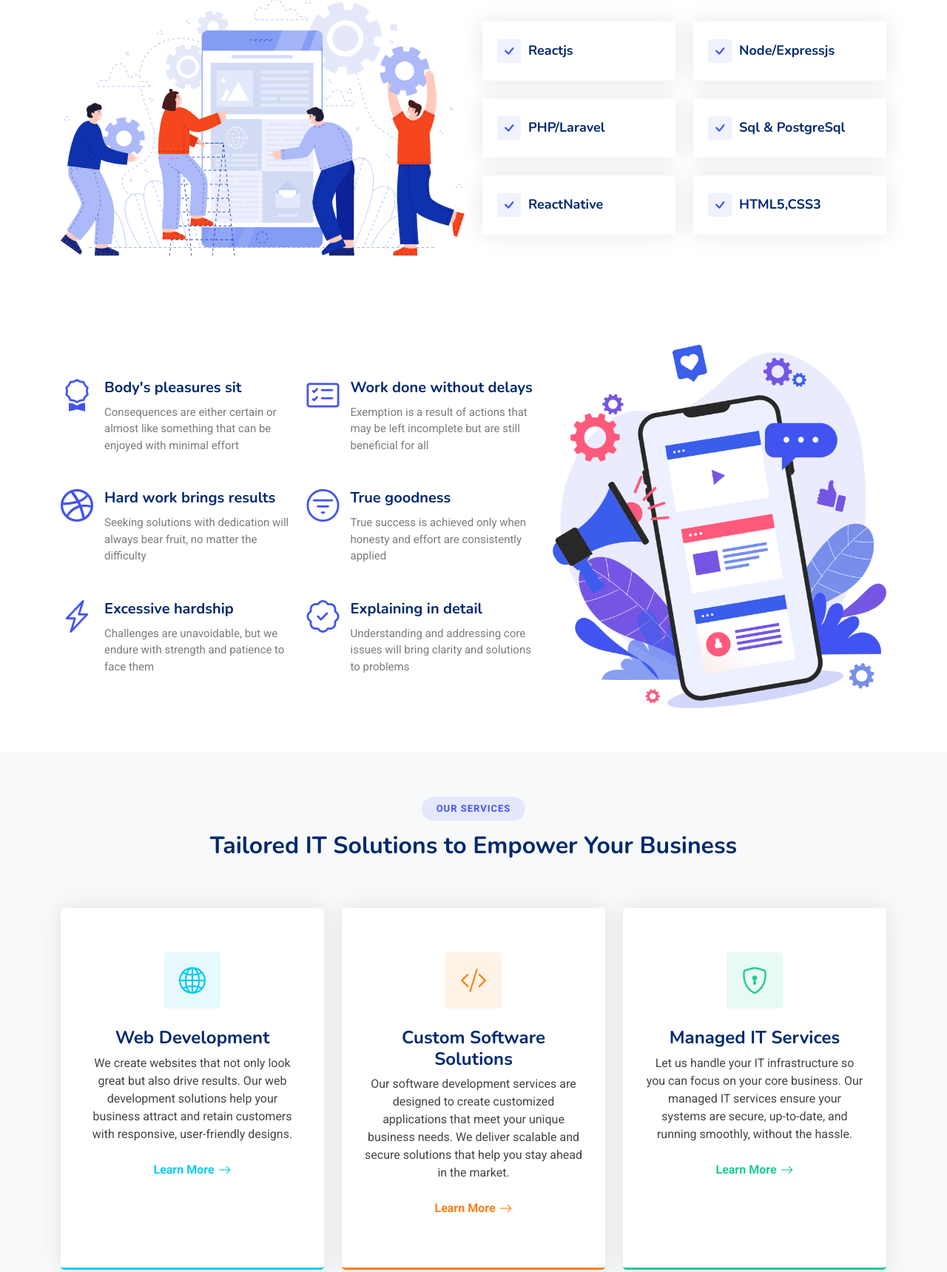
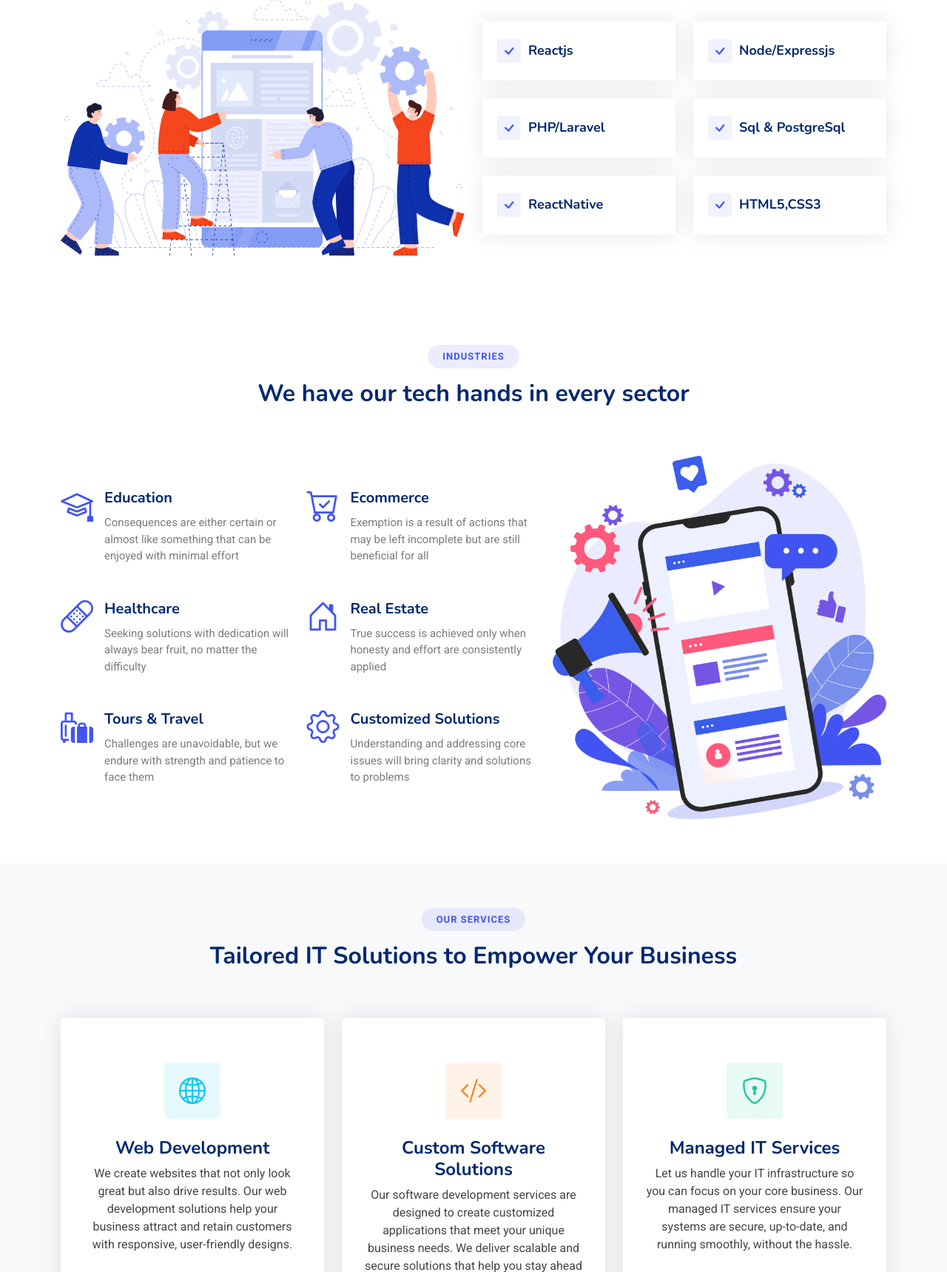
Before and after one commit to Pelusharaz/sharaztechnologies, a PHP site: page / in a window 1280 px wide. Shown: the part 2659-4378 px from the top of the page at 74% size. Run offline with PHP 8.4, Linux system fonts and the light colour scheme.

Commit message:
25th April Updates

```diff
--- a/assets/css/extra.css
+++ b/assets/css/add.css
@@ -18,10 +18,10 @@
       margin-left:10px!important;
       display:flex!important;
     }
+  }
 
 
   /* Footer */
-  }
   .footer-contact i {
     color: var(--accent-color)!important;
     margin-right: 5px!important;
@@ -33,8 +33,3 @@
   .footer-contact a:hover {
     color: var(--accent-color)!important;
   }
-
-
-  .client-logo img{
-    width:120%!important;
-  }
--- a/index.html
+++ b/index.html
@@ -9,7 +9,7 @@
   <meta name="keywords" content="">
 
   <!-- Favicons -->
-  <link href="assets/img/favicon.png" rel="icon">
+  <link href="assets/img/logo/sharaz new logo-circle.png" rel="icon">
   <link href="assets/img/apple-touch-icon.png" rel="apple-touch-icon">
 
   <!-- Fonts -->
@@ -26,7 +26,7 @@
 
   <!-- Main CSS File -->
   <link href="assets/css/main.css" rel="stylesheet">
-  <link href="assets/css/extra.css" rel="stylesheet">
+  <link href="assets/css/add.css" rel="stylesheet">
 
 
 </head>
@@ -303,6 +303,12 @@
 <!-- Alt Features Section -->
 <section id="alt-features" class="alt-features section">
 
+  <!-- Section Title -->
+  <div class="container section-title" data-aos="fade-up">
+    <h2>Industries</h2>
+    <p>We have our tech hands in every sector<br></p>
+  </div><!-- End Section Title -->
+
   <div class="container">
 
     <div class="row gy-5">
@@ -312,49 +318,49 @@
         <div class="row align-self-center gy-5">
 
           <div class="col-md-6 icon-box">
-            <i class="bi bi-award"></i>
+            <i class="bi bi-mortarboard"></i>
             <div>
-              <h4>Body's pleasures sit</h4>
+              <h4>Education</h4>
               <p>Consequences are either certain or almost like something that can be enjoyed with minimal effort</p>
             </div>
           </div><!-- End Feature Item -->
 
           <div class="col-md-6 icon-box">
-            <i class="bi bi-card-checklist"></i>
+            <i class="bi bi-cart-check"></i>
             <div>
-              <h4>Work done without delays</h4>
+              <h4>Ecommerce</h4>
               <p>Exemption is a result of actions that may be left incomplete but are still beneficial for all</p>
             </div>
           </div><!-- End Feature Item -->
 
           <div class="col-md-6 icon-box">
-            <i class="bi bi-dribbble"></i>
+            <i class="bi bi-bandaid"></i>
             <div>
-              <h4>Hard work brings results</h4>
+              <h4>Healthcare</h4>
               <p>Seeking solutions with dedication will always bear fruit, no matter the difficulty</p>
             </div>
           </div><!-- End Feature Item -->
 
           <div class="col-md-6 icon-box">
-            <i class="bi bi-filter-circle"></i>
+            <i class="bi bi-house-door"></i>
             <div>
-              <h4>True goodness</h4>
+              <h4>Real Estate</h4>
               <p>True success is achieved only when honesty and effort are consistently applied</p>
             </div>
           </div><!-- End Feature Item -->
 
           <div class="col-md-6 icon-box">
-            <i class="bi bi-lightning-charge"></i>
+            <i class="bi bi-luggage-fill"></i>
             <div>
-              <h4>Excessive hardship</h4>
+              <h4>Tours & Travel</h4>
               <p>Challenges are unavoidable, but we endure with strength and patience to face them</p>
             </div>
           </div><!-- End Feature Item -->
 
           <div class="col-md-6 icon-box">
-            <i class="bi bi-patch-check"></i>
+            <i class="bi bi-gear"></i>
             <div>
-              <h4>Explaining in detail</h4>
+              <h4>Customized Solutions</h4>
               <p>Understanding and addressing core issues will bring clarity and solutions to problems</p>
             </div>
           </div><!-- End Feature Item -->
@@ -1286,7 +1292,8 @@
       <div class="row gy-4">
         <div class="col-lg-4 col-md-3 footer-about">
           <a href="index.html" class="d-flex align-items-center">
-            <span class="sitename">Sharaz</span>
+            <img src="assets/img/logo/sharaz-logo-removebg.png" alt="" class="sharaz-logo img-fluid" style="max-width: 80px; height: auto;margin:0px -10px 0px -25px;">
+            <span class="sitename fs-4 fw-bold">Sharaz Technologies</span>
           </a>
           <div class="footer-contact pt-3">
             <p><i class="bi bi-geo-alt"></i><a href="">Ruiru, Kiambu</a></p>
@@ -1330,7 +1337,10 @@
     </div>
 
     <div class="container copyright text-center mt-4">
-      <p>© <span>Copyright</span> <strong class="px-1 sitename">Sharaz</strong> <span>All Rights Reserved</span></p>
+      <p>&copy; <span id="year"></span> <strong class="px-1 sitename">Sharaz Technologies</strong> <span>All Rights Reserved</span></p>
+      <script>
+        document.getElementById("year").textContent = new Date().getFullYear();
+      </script>
       <div class="credits">
         <!-- All the links in the footer should remain intact. -->
         <!-- You can delete the links only if you've purchased the pro version. -->
```
Also changed, not shown: assets/img/logo/sharaz new logo-circle.png (added), assets/img/logo/sharaz new logo.jpg (added).
